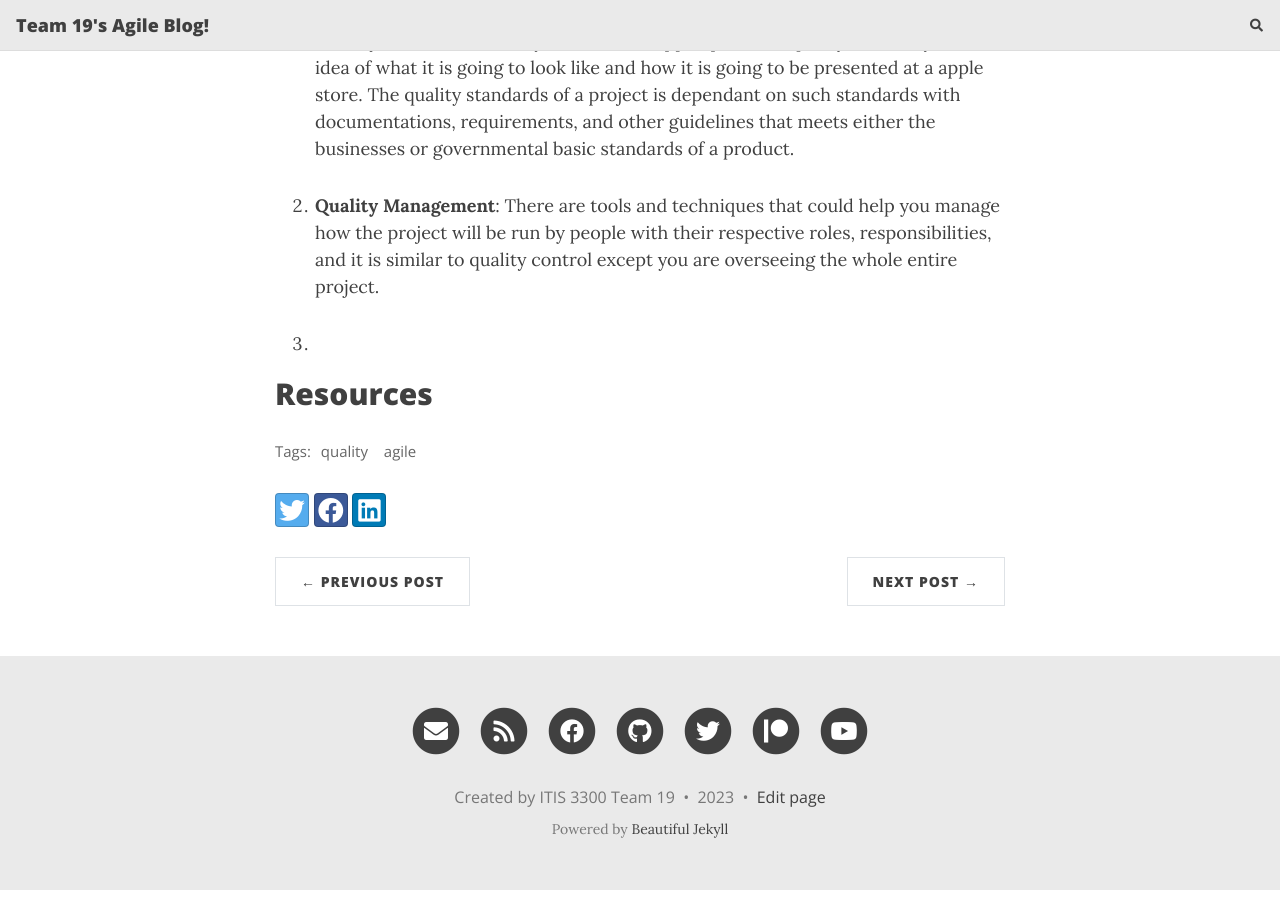
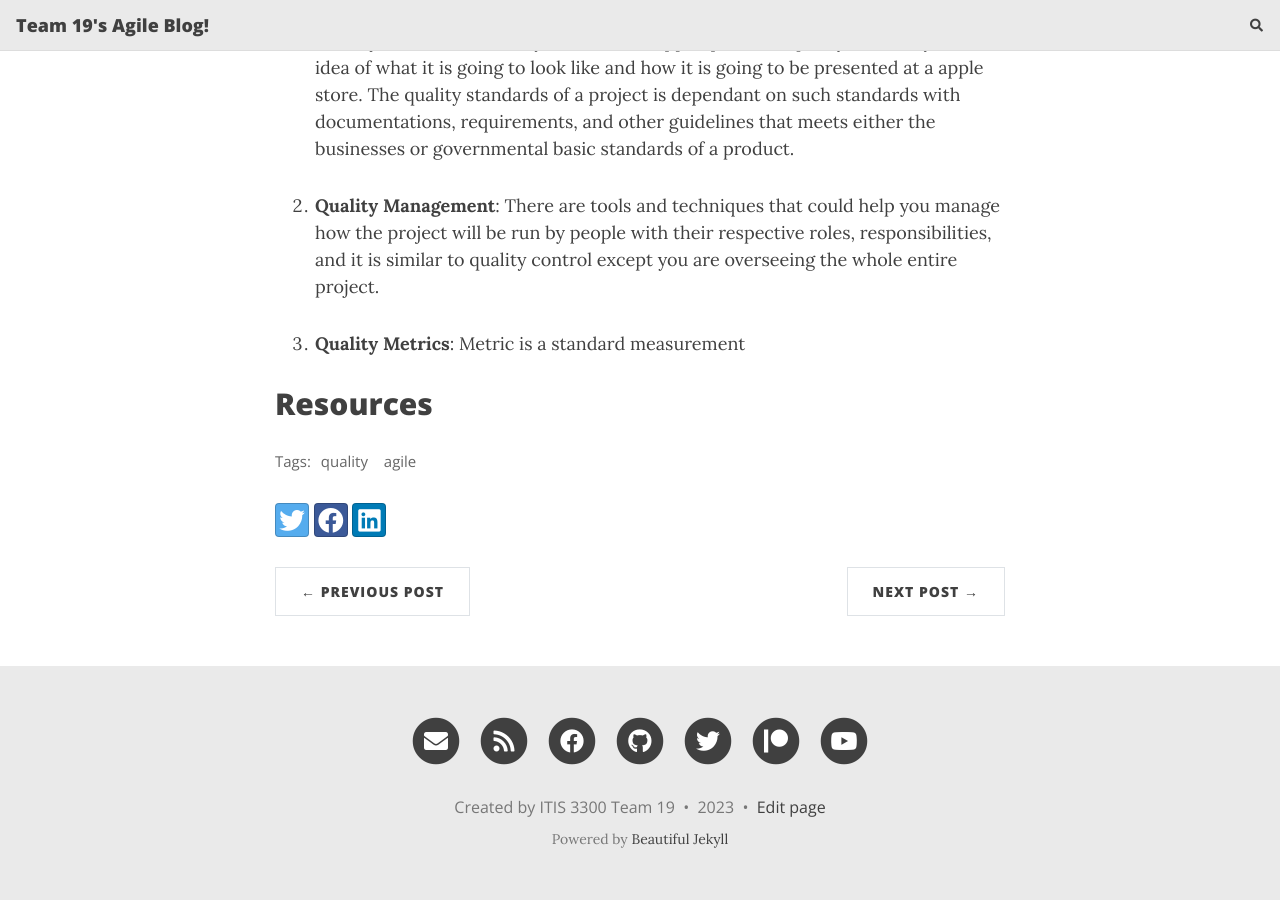
Before and after one commit to dlouangr/agile-blog, a Jekyll site: the page built from _posts/2023-10-16-Agile-Quality-Management.md, in a window 1280 px wide and 900 px high, scrolled down 2818 px. Built offline with Jekyll 4.4.1, drawn with Linux system fonts in a browser that asks for light colours; nearby versions of some CDN libraries; comment, search, counter and statistics services are not loaded.

Commit message:
Update 2023-10-16-Agile-Quality-Management.md

```diff
--- a/_posts/2023-10-16-Agile-Quality-Management.md
+++ b/_posts/2023-10-16-Agile-Quality-Management.md
@@ -25,10 +25,10 @@
 
 These are the main concepts that you have to concern yourself with project quality management and it is important to understand so you can produce a project with high quality or consistent high quality for your stakeholders. The following concepts are some specific concepts that are helpful to above listed concepts in planning, assuring, and controlling your project quality.
 
-5. **Quality Standards**: When you look at an apple iphone or ipad, you already have an idea of what it is going to look like and how it is going to be presented at a apple store. The quality standards of a project is dependant on such standards with documentations, requirements, and other guidelines that meets either the businesses or governmental basic standards of a product.
+4. **Quality Standards**: When you look at an apple iphone or ipad, you already have an idea of what it is going to look like and how it is going to be presented at a apple store. The quality standards of a project is dependant on such standards with documentations, requirements, and other guidelines that meets either the businesses or governmental basic standards of a product.
 
-6. **Quality Management**: There are tools and techniques that could help you manage how the project will be run by people with their respective roles, responsibilities, and it is similar to quality control except you are overseeing the whole entire project.
+5. **Quality Management**: There are tools and techniques that could help you manage how the project will be run by people with their respective roles, responsibilities, and it is similar to quality control except you are overseeing the whole entire project.
 
-7.
+6. **Quality Metrics**: Metric is a standard measurement
 
 ## Resources
```
